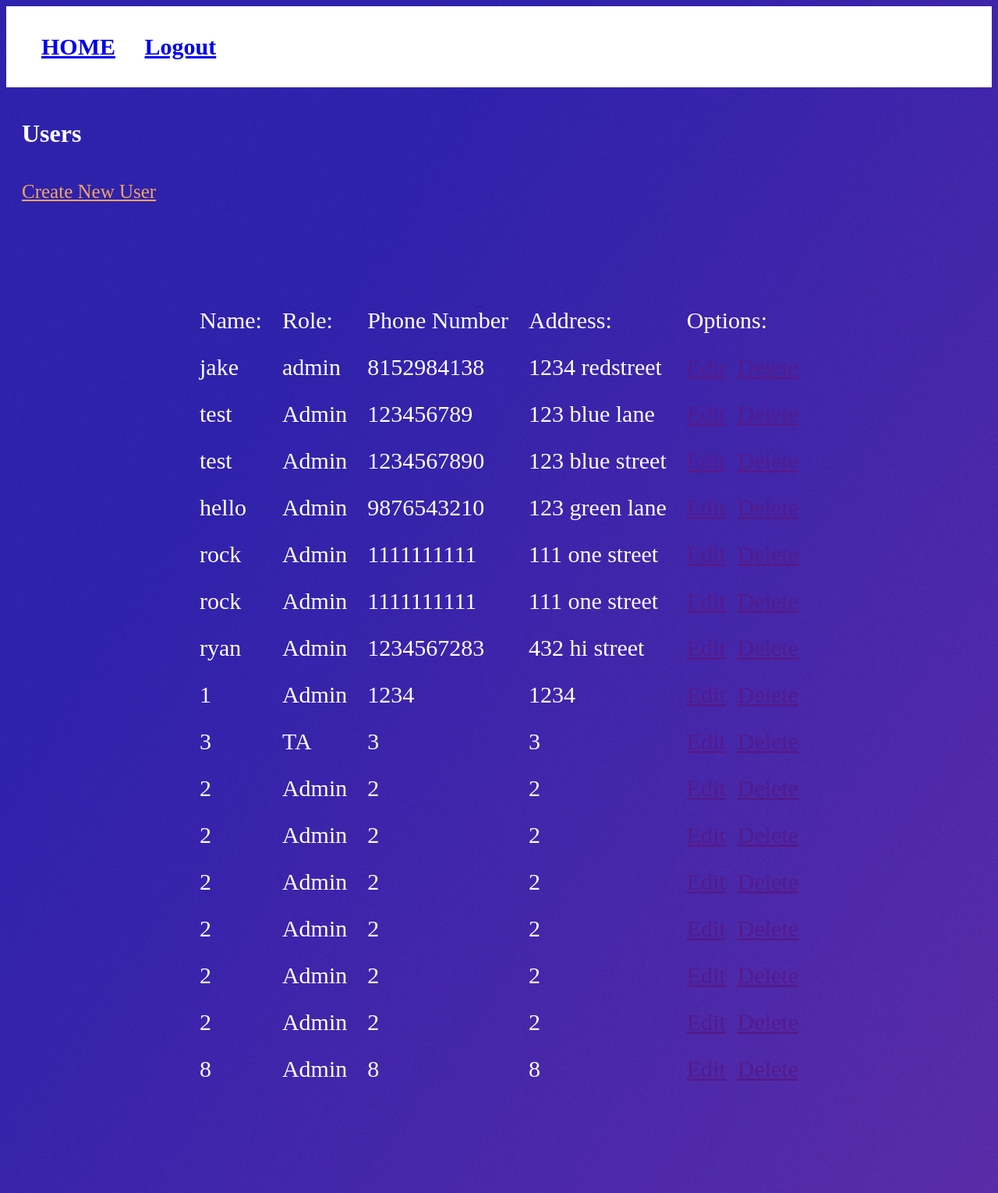
After one commit to jrya99/CS361Repo_1.0, a Django app: page /home/viewuser.html/ in a window 1280 px wide. The commit adds this page. Shown: the whole page at 78% size. Run offline with Django 4.2, Linux system fonts and the light colour scheme; data comes from the database, SQL or seed files in the repository; both versions use the stored data as it was after the commit.

Commit message:
added new user fields to UI and fixed html

```diff
--- a/PurplePanda/models.py
+++ b/PurplePanda/models.py
@@ -5,6 +5,8 @@ class User(models.Model):
     name = models.CharField(max_length=20)
     password = models.CharField(max_length=20)
     role = models.CharField(max_length=20)
+    phoneNumber = models.CharField(max_length=10, default=None, null=True)
+    address = models.CharField(max_length=30, default=None, null=True)
 
     def __str__(self):
         return self.name, self.password, self.role
--- a/PurplePanda/urls.py
+++ b/PurplePanda/urls.py
@@ -24,8 +24,8 @@ urlpatterns = [
     path('home/login.html', Login.as_view()),
     path('home/home.html', Home.as_view()),
     path('home/courses.html', Courses.as_view()),
-    path('home/viewdata.html/', DataView.as_view()),
-    path('home/viewdata.html/createuser.html', CreateUser.as_view()),
+    path('home/viewuser.html/', DataView.as_view()),
+    path('home/viewuser.html/createuser.html', CreateUser.as_view()),
     path('home/viewcourse.html', ViewCourses.as_view()),
     path('home/createcourse.html', CreateCourse.as_view())
 ]
--- a/PurplePanda/views.py
+++ b/PurplePanda/views.py
@@ -39,10 +39,10 @@ class Courses(View):
 class DataView(View):
     def get(self, request):
         x = list(User.objects.all())
-        return render(request, "viewdata.html", {'print':x})
+        return render(request, "viewuser.html", {'print': x})
 
     def post(self, request):
-        return render(request, "viewdata.html", {})
+        return render(request, "viewuser.html", {})
 
 
 class CreateUser(View):
@@ -53,10 +53,12 @@ class CreateUser(View):
         n = request.POST.get('name')
         p = request.POST.get('password')
         r = request.POST.get('role')
+        x = request.POST.get('phone')
+        y = request.POST.get('address')
         if n != '' or p != '' or r != '':
-            newUser = User(name=n, password=p, role=r)
+            newUser = User(name=n, password=p, role=r, phoneNumber=x, address=y)
             newUser.save()
-        return redirect('/home/')
+        return redirect('/home/viewuser.html')
 
 
 class ViewCourses(View):
--- a/templates/home.html
+++ b/templates/home.html
@@ -13,7 +13,7 @@
       <ul>
         <li><a href= "home.html"> HOME</a></li>
         <li><a href= "viewcourse.html"> View All Courses </a></li>
-        <li><a href="viewdata.html">View All Users</a></li>
+        <li><a href="viewuser.html">View All Users</a></li>
         <li><a href= "login.html"> Logout </a></li>
       </ul>
     </nav>
--- /dev/null
+++ b/templates/viewuser.html
@@ -0,0 +1,47 @@
+{% load static %}
+<!DOCTYPE html>
+<html lang="en">
+<head>
+    <meta charset="UTF-8">
+    <title>Users</title>
+    <meta name="viewport" content="width=device-width">
+    <link href="{% static 'css/loginstyle.css' %}" rel="stylesheet" type="text/css"/>
+</head>
+<body>
+    <nav class= "navbar">
+      <ul>
+        <li><a href= "home.html"> HOME</a></li>
+        <li><a href= "login.html"> Logout </a></li>
+      </ul>
+    </nav>
+
+    <h1 class="header2">Users</h1>
+
+    <form action="/users/" method="post">
+        <a class="create" href="createuser.html">Create New User</a>
+    </form>
+    <div class="users">
+    <div class="table">
+            <table class="loginTable">
+                <tr>
+                    <td>Name: </td>
+                    <td>Role: </td>
+                    <td>Phone Number</td>
+                    <td>Address: </td>
+                    <td>Options: </td>
+                </tr>
+                {% for i in print %}
+                <tr>
+                    <td>{{ i.name }} </td>
+                    <td>{{ i.role }}</td>
+                    <td>{{ i.phoneNumber }}</td>
+                    <td>{{ i.address }}</td>
+                    <td><a href="">Edit</a>&nbsp&nbsp<a href="">Delete</a></td>
+                </tr>
+            {% endfor %}
+            </table>
+        </div>
+    </div>
+
+</body>
+</html>
```
Also changed, not shown: templates/createuser.html (+10 -1 lines), templates/viewdata.html (deleted, +0 -30 lines), db.sqlite3.
